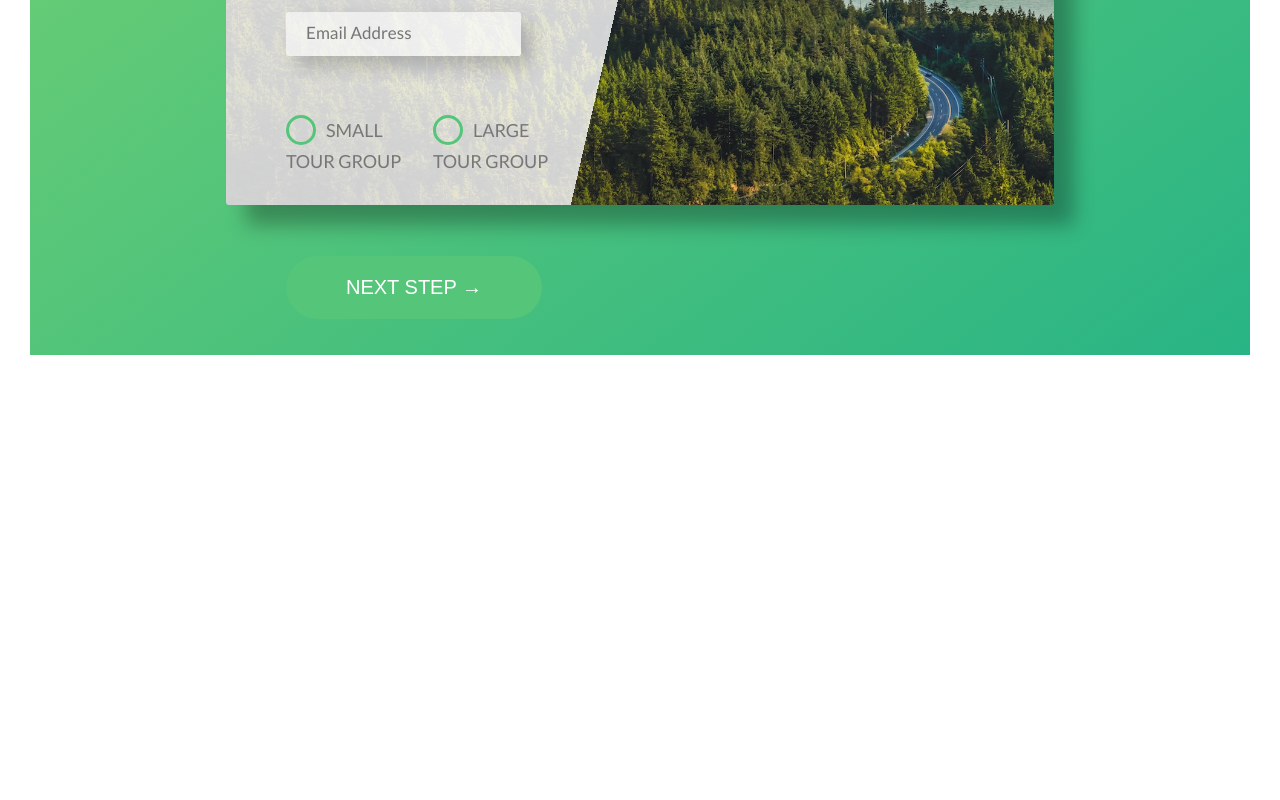
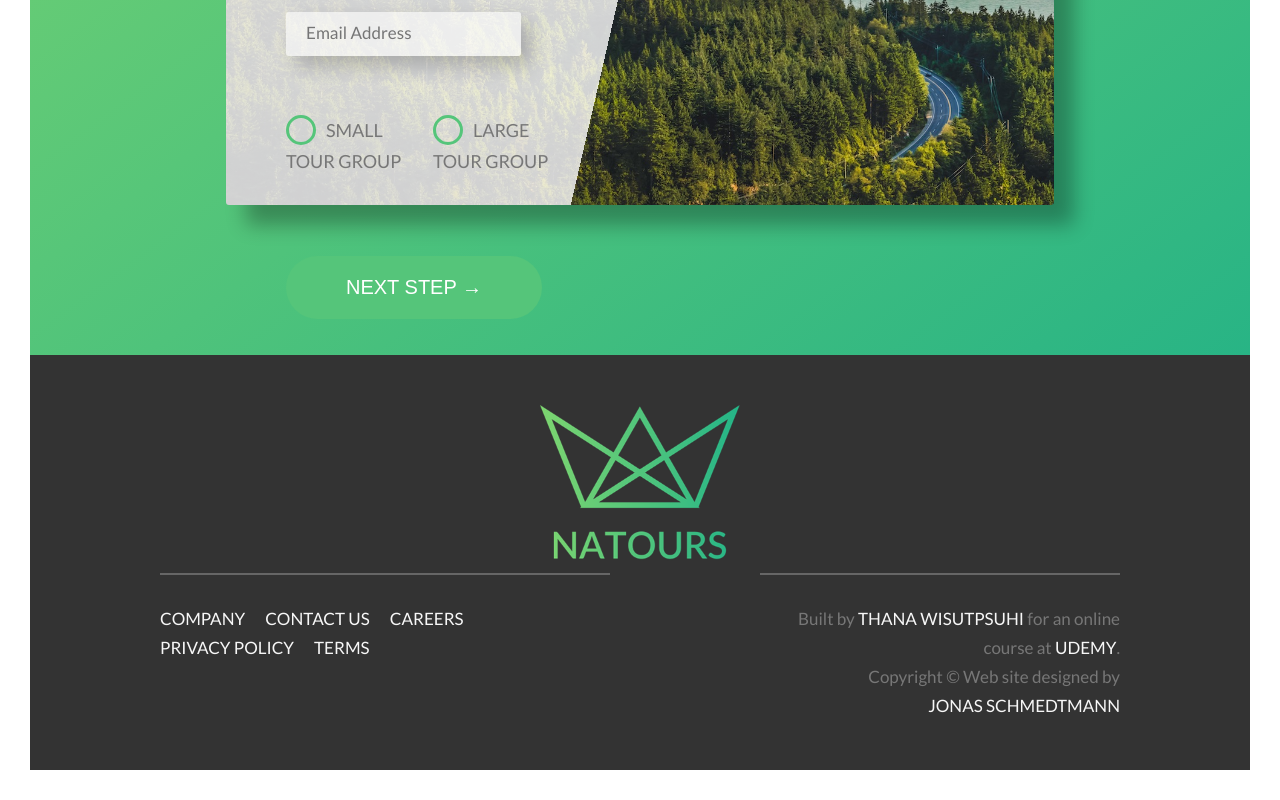
Before and after one commit to ohmuay/natours-project, a React (Create React App) app: page / in a window 1280 px wide. Shown: the part 6194-6994 px from the top of the page. Before the commit the page ends 6579 px from the top, so only its background shows below. Built offline with nearby package versions, Linux system fonts and the light colour scheme.

Commit message:
add footer

```diff
--- a/src/components/App.js
+++ b/src/components/App.js
@@ -8,6 +8,8 @@ import nat8 from "../img/nat-8.jpg";
 import nat9 from "../img/nat-9.jpg";
 
 import bgVideo from "../img/video.mp4";
+
+import xlogo from "../img/logo-green-2x.png";
 
 const App = () => (
   <Fragment>
@@ -356,7 +358,7 @@ const App = () => (
                       id="large-group"
                     />
                     <label htmlFor="large-group" className="radio-group__label">
-                    <span className="radio-group__custom"></span>
+                      <span className="radio-group__custom"></span>
                       large tour group
                     </label>
                   </div>
@@ -370,6 +372,62 @@ const App = () => (
         </div>
       </section>
     </main>
+
+    <footer className="footer">
+      <div className="footer__logo-box">
+        <img src={xlogo} alt="2x-logo" className="footer__logo" />
+      </div>
+      <div className="row">
+        <div className="col-1-of-2">
+          <ul className="footer__navigations">
+            <li className="footer__item">
+              <a href="#" className="footer__link">
+                company
+              </a>
+            </li>
+            <li className="footer__item">
+              <a href="#" className="footer__link">
+                contact us
+              </a>
+            </li>
+            <li className="footer__item">
+              <a href="#" className="footer__link">
+                careers
+              </a>
+            </li>
+            <li className="footer__item">
+              <a href="#" className="footer__link">
+                privacy policy
+              </a>
+            </li>
+            <li className="footer__item">
+              <a href="#" className="footer__link">
+                terms
+              </a>
+            </li>
+          </ul>
+        </div>
+
+        <div className="col-1-of-2">
+          <div className="footer__copyright">
+            <p>
+              Built by{" "}
+              <a href="#" className="footer__link">
+                thana wisutpsuhi
+              </a>{" "}
+              for an online course at{" "}
+              <a href="#" className="footer__link">
+                Udemy
+              </a>
+              . <br/>Copyright &copy; Web site designed by{" "}
+              <a href="#" className="footer__link">
+                jonas schmedtmann
+              </a>
+            </p>
+          </div>
+        </div>
+      </div>
+    </footer>
   </Fragment>
 );
 
--- a/src/style.scss
+++ b/src/style.scss
@@ -13,6 +13,7 @@
 @import "styles/components/card";
 @import "styles/components/composition";
 @import "styles/components/features_box";
+@import "styles/components/footer";
 @import "styles/components/header";
 @import "styles/components/story";
 
--- a/src/styles/abstracts/_variables.scss
+++ b/src/styles/abstracts/_variables.scss
@@ -12,6 +12,10 @@ $color-tertiary-dark: #5643fa;
 
 
 $color-dark-grey: #777;
+$color-dark-grey-2: #666;
+$color-dark-grey-3: #333;
+
+
 $color-white: #fff;
 $color-black: #000;
 
--- /dev/null
+++ b/src/styles/components/_footer.scss
@@ -0,0 +1,55 @@
+.footer {
+  padding: 5rem;
+  background: $color-dark-grey-3;
+  font-size: 1.7rem;
+
+  &__logo-box {
+    text-align: center;
+  }
+
+  &__logo {
+    width: 20rem;
+  }
+
+  &__navigations {
+      border-top: 2px solid $color-dark-grey-2;
+      display:inline-block;
+      padding-top: 3rem;
+    }
+    &__copyright{
+        width:80%;
+        text-align: right;
+        float:right;
+        border-top: 2px solid $color-dark-grey-2;
+        display:inline-block;
+        padding-top: 3rem;
+
+  }
+
+  &__item {
+    display: inline-block;
+    list-style: none;
+    &:not(:last-child) {
+      margin-right: 2rem;
+    }
+  }
+
+  &__link {
+    &:link,
+    &:visited {
+      display: inline-block;
+      text-transform: uppercase;
+      text-decoration: none;
+      color: $color-light-grey;
+      transition: all .2s;
+      background: $color-dark-grey-3;
+    }
+
+    &:hover,
+    &:active {
+      transform: rotate(8deg) scale(1.2);
+      color: $color-primary;
+      box-shadow: 1rem 1rem 1rem rgba($color-black, 0.3);
+    }
+  }
+}
```
Also changed, not shown: 1 other file (tests, documents, lock files or other folders).
